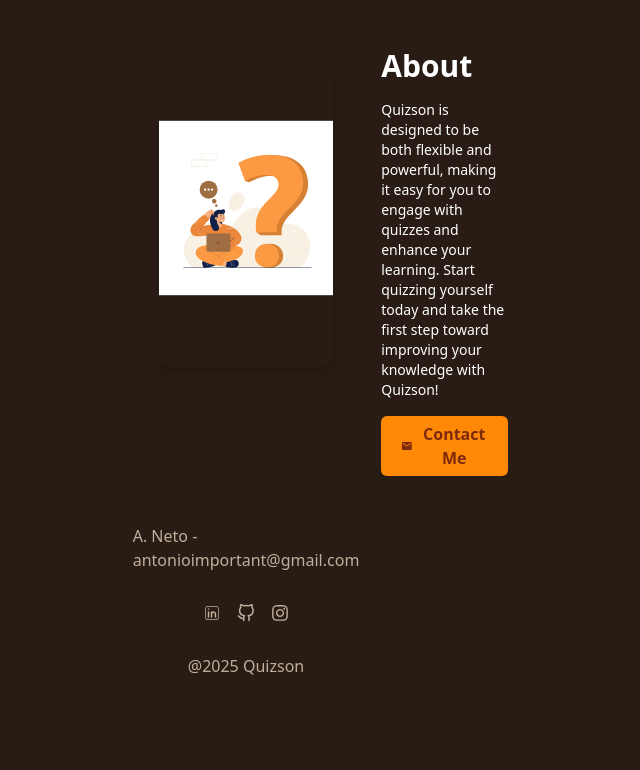
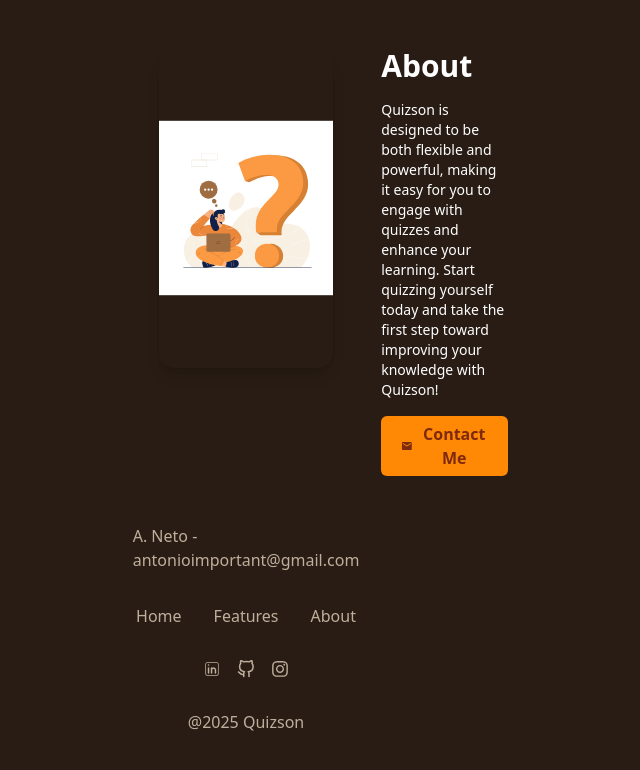
Before and after one commit to Dedo-Finger2/quizson-react, a React (Vite) app: page / in a window 1280 px wide. Shown: the part 544-1314 px from the top of the page, without its empty margins (394-1034 px from the left). Before the commit the page ends 1270 px from the top, so only its background shows below. Built offline with nearby package versions, Linux system fonts and the light colour scheme.

Commit message:
Adds the same links from Navbar into Footer

```diff
--- a/src/components/Footer/index.tsx
+++ b/src/components/Footer/index.tsx
@@ -1,11 +1,23 @@
 import { CiLinkedin } from "react-icons/ci";
 import { FiGithub } from "react-icons/fi";
 import { FaInstagram } from "react-icons/fa";
+import { Link } from "react-router";
 
 function Footer() {
   return (
     <div className="w-full items-center text-orange-100/70 flex flex-col gap-8">
       <span>A. Neto - antonioimportant@gmail.com</span>
+      <div className="flex gap-8">
+        <span>
+          <Link to="/">Home</Link>
+        </span>
+        <span>
+          <a href="#Features">Features</a>
+        </span>
+        <span>
+          <a href="#About">About</a>
+        </span>
+      </div>
       <div className="flex gap-4">
         <CiLinkedin
           className="transition-colors ease-in-out hover:text-orange-400 hover:cursor-pointer"
```
